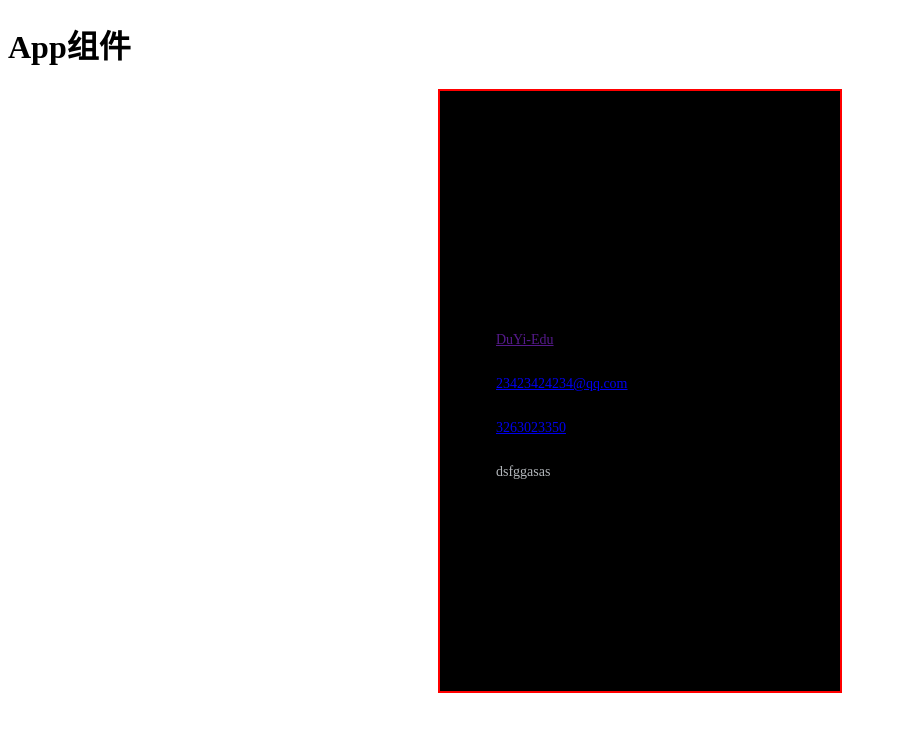
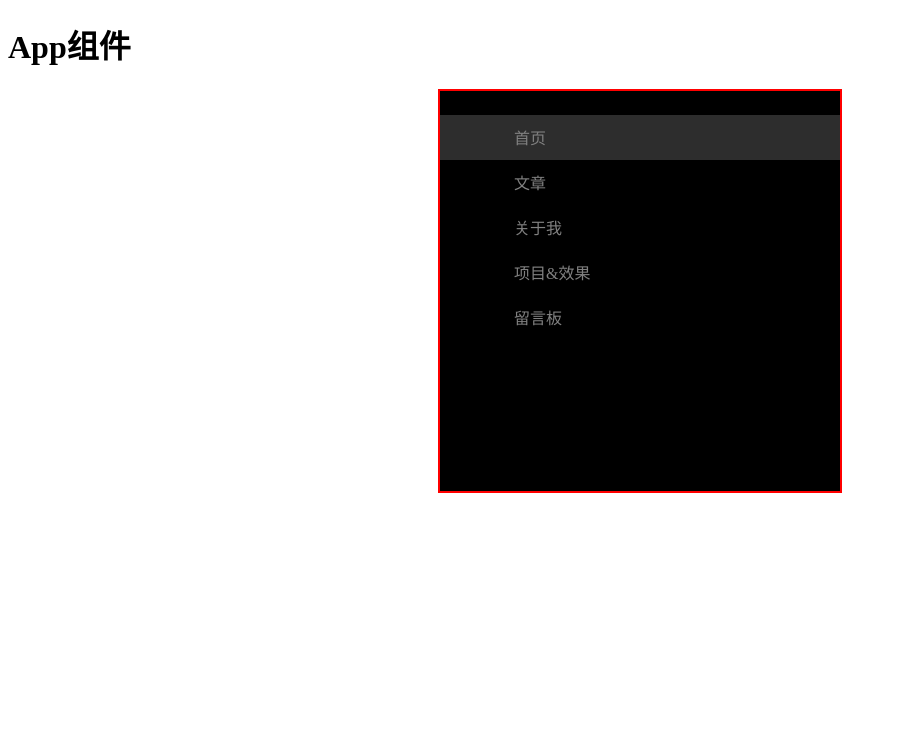
Before and after one commit to lebRonFeng/Vue2Blog, a Vue app: page / in a window 1280 px wide. Shown: the top 732 px of the page, without its empty margins (0-897 px from the left). Built offline with nearby package versions, Linux system fonts and the light colour scheme; grey boxes are pictures that could not be loaded; a small style sheet from the web is missing.

Commit message:
提交Menu组件

```diff
--- a/src/App.vue
+++ b/src/App.vue
@@ -2,23 +2,18 @@
   <div id="app">
     <h1>App组件</h1>
     <div class="test-container">
-      <Contact />
+      <Menu />
     </div>
 
   </div>
 </template>
 
 <script>
-import Contact from "./components/Contact"
+import Menu from "./components/Menu"
 export default {
   name: 'App',
   components: {
-    Contact
-  },
-  data() {
-    return {
-
-    }
+    Menu
   },
 
 }
@@ -32,6 +27,5 @@ export default {
   border: 2px solid red;
   background: #000;
   margin: 0 auto;
-  padding-top: 200px;
 }
 </style>
--- /dev/null
+++ b/src/components/Menu/index.vue
@@ -0,0 +1,95 @@
+<template>
+    <nav class="menu-container">
+        <a v-for="item in items" :key="item.link"
+        :href="item.link"
+        :class="{selected: isSelected(item)}">
+            <div class="icon">
+                <Icon :type="item.icon" />
+            </div>
+            <span>{{item.title}}</span>
+        </a>
+    </nav>
+</template>
+
+<script>
+import Icon from "@/components/Icon"
+export default {
+    components: {
+        Icon
+    },
+    data() {
+        return {
+            items: [
+                {
+                    link: "/",
+                    title: "首页",
+                    icon: "home",
+                },
+                {
+                    link: "/blog",
+                    title: "文章",
+                    icon: "blog",
+                    startWith: true, // 只要当前路径以link开头，当前菜单就是选中的
+                },
+                {
+                    link: "/about",
+                    title: "关于我",
+                    icon: "about",
+                },
+                {
+                    link: "/project",
+                    title: "项目&效果",
+                    icon: "code",
+                },
+                {
+                    link: "/message",
+                    title: "留言板",
+                    icon: "chat",
+                },
+            ]
+        }
+    },
+    methods:{
+        isSelected(item){
+            var link = item.link.toLowerCase()
+            var curPathname = location.pathname.toLowerCase()
+            if(item.startWith){
+                return curPathname.startsWith('blog')
+            }else {
+                return curPathname === link;
+            }
+        }
+    }
+}
+</script>
+
+<style scoped lang="less">
+.menu-container {
+    color: gray;
+    margin: 24px 0;
+
+    a {
+        &.selected {
+            background: #2d2d2d;
+            ;
+        }
+
+        padding:0 50px;
+        display: block;
+        display: flex;
+        align-items: center;
+        height: 45px;
+        color: gray;
+        text-decoration: none;
+
+        .icon {
+            width: 24px;
+            color: gray;
+        }
+
+        &:hover {
+            color: #fff;
+        }
+    }
+}
+</style>
```
